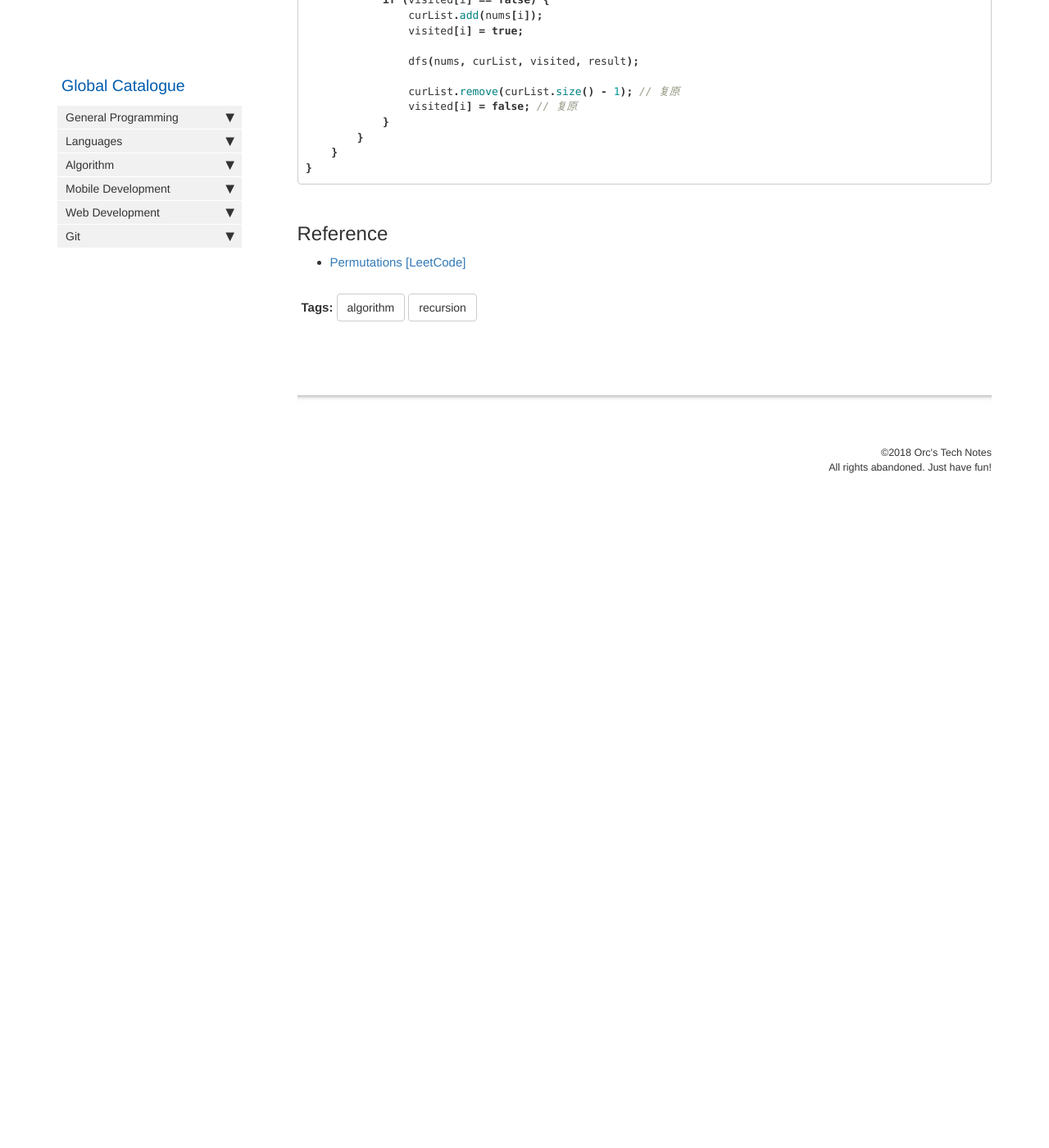
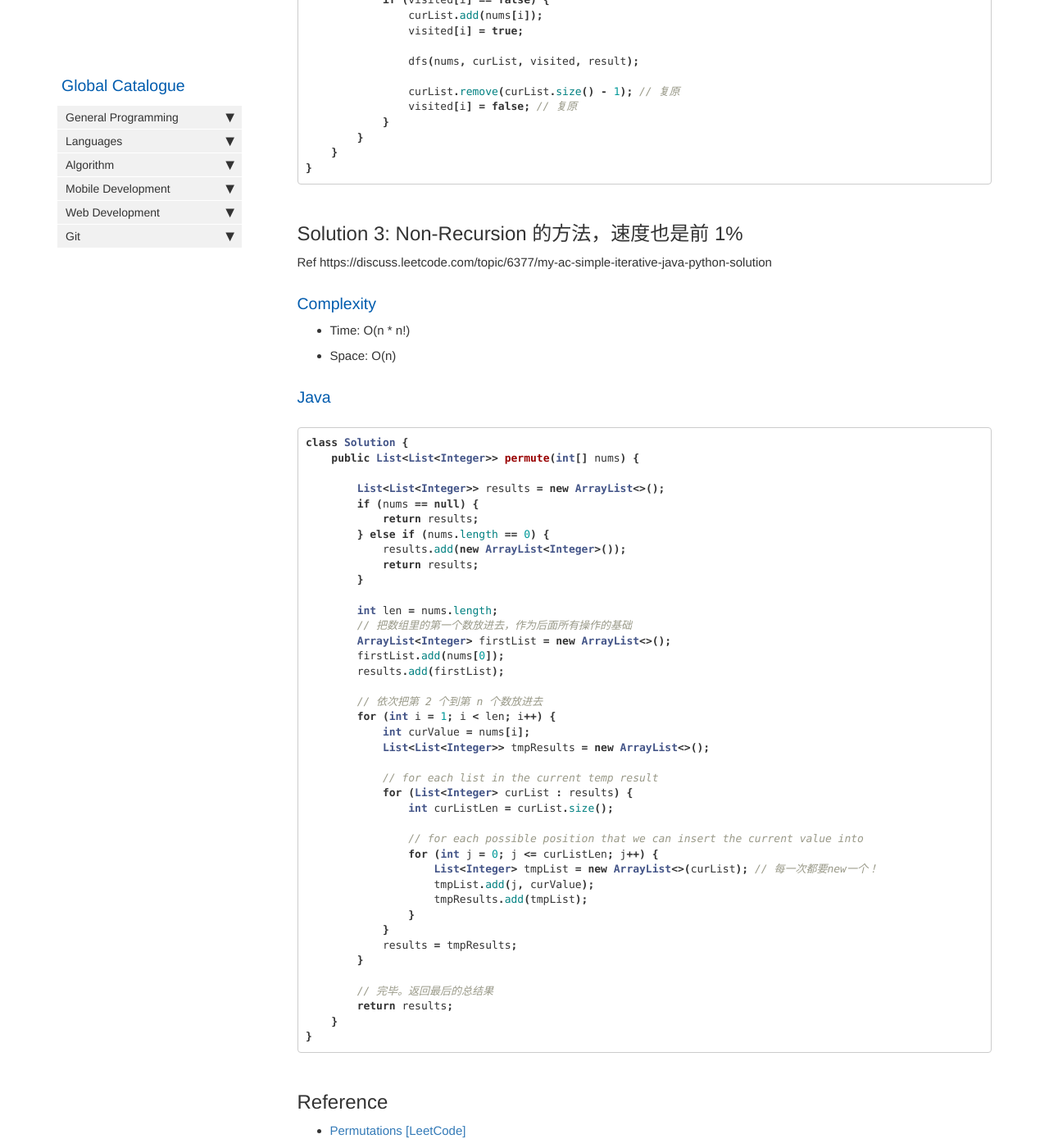
Before and after one commit to HungryOrc/hungryorc.github.io, a Jekyll site: the page built from pages/algorithm/algorithm_permutation_with_no_duplicate_elements.md, in a window 1280 px wide and 1400 px high, scrolled down 3034 px. Shown: the whole window at 82% size. Built offline with Jekyll 4.4.1, drawn with Linux system fonts in a browser that asks for light colours; nearby versions of some CDN libraries; comment, search, counter and statistics services are not loaded; before the commit the page ends 3664 px from its top, so only the background shows below that; some of the changed text lies outside the part shown.

Commit message:
Update algorithm_permutation_with_no_duplicate_elements.md

````diff
--- a/pages/algorithm/algorithm_permutation_with_no_duplicate_elements.md
+++ b/pages/algorithm/algorithm_permutation_with_no_duplicate_elements.md
@@ -143,6 +143,60 @@ class Solution {
 }
 ```
 
+
+## Solution 3: Non-Recursion 的方法，速度也是前 1%
+Ref https://discuss.leetcode.com/topic/6377/my-ac-simple-iterative-java-python-solution
+
+
+
+### Complexity
+* Time: O(n * n!)
+* Space: O(n)
+
+### Java
+```java
+class Solution {
+    public List<List<Integer>> permute(int[] nums) {
+
+        List<List<Integer>> results = new ArrayList<>();
+        if (nums == null) {
+            return results;
+        } else if (nums.length == 0) {
+            results.add(new ArrayList<Integer>());
+            return results;
+        }
+
+        int len = nums.length;
+        // 把数组里的第一个数放进去，作为后面所有操作的基础
+        ArrayList<Integer> firstList = new ArrayList<>();
+        firstList.add(nums[0]);
+        results.add(firstList);
+
+        // 依次把第 2 个到第 n 个数放进去
+        for (int i = 1; i < len; i++) {
+            int curValue = nums[i];
+            List<List<Integer>> tmpResults = new ArrayList<>();
+
+            // for each list in the current temp result
+            for (List<Integer> curList : results) {
+                int curListLen = curList.size();
+
+                // for each possible position that we can insert the current value into
+                for (int j = 0; j <= curListLen; j++) {
+                    List<Integer> tmpList = new ArrayList<>(curList); // 每一次都要new一个！
+                    tmpList.add(j, curValue);
+                    tmpResults.add(tmpList);
+                }
+            }
+            results = tmpResults;
+        }
+
+        // 完毕。返回最后的总结果
+        return results;
+    }
+}
+```
+
 ## Reference
 * [Permutations [LeetCode]](https://leetcode.com/problems/permutations/description/)
 
````
Also changed, not shown: other parts of pages/algorithm/algorithm_permutation_with_no_duplicate_elements.md (+1 -1 lines).
